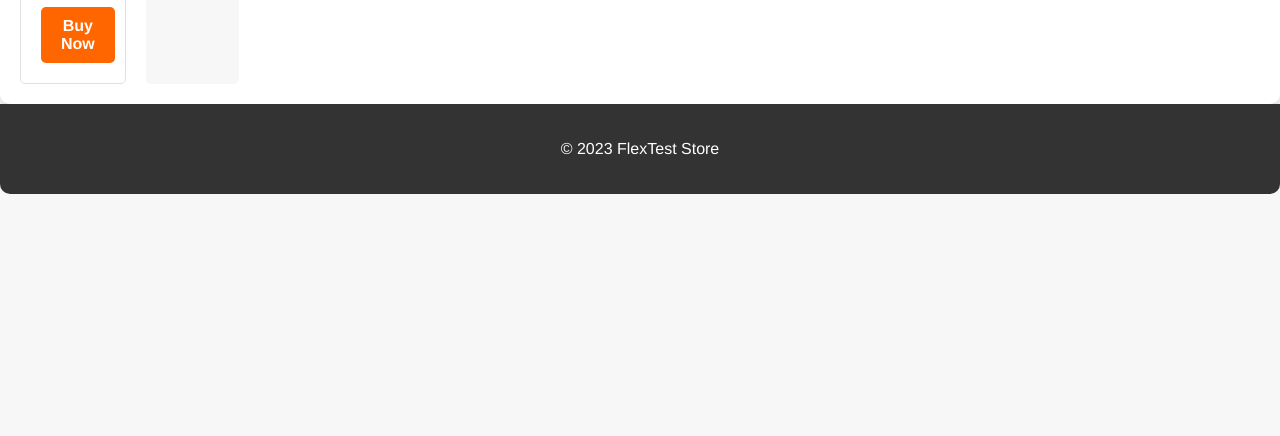
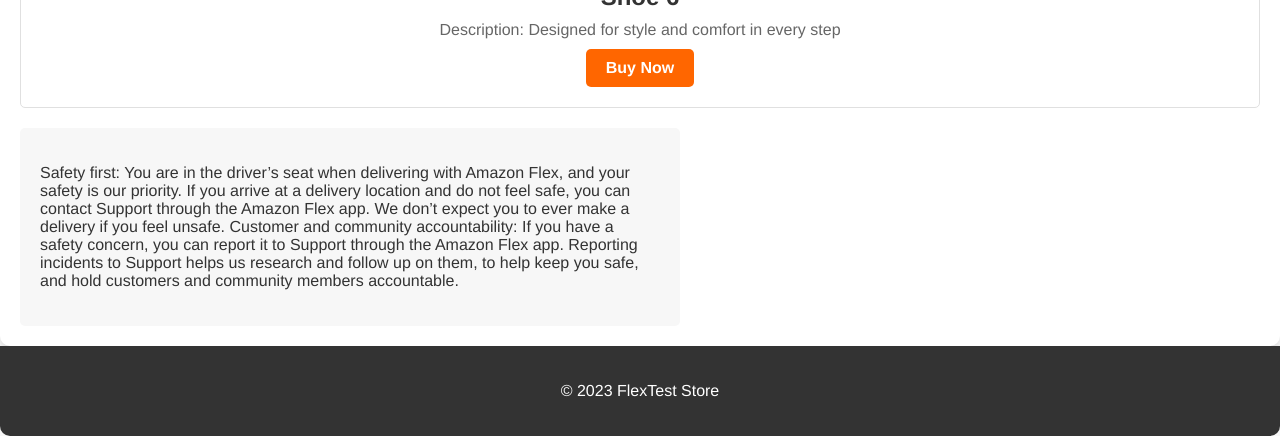
Before and after one commit to Mikail-Shaikh/TextFlexSafetyStore, a plain HTML site: page index.html in a window 1280 px wide. Shown: the part 2229-2665 px from the top of the page. Before the commit the page ends 2423 px from the top, so only its background shows below. Drawn offline with Linux system fonts and the light colour scheme.

Commit message:
Update styles.css

```diff
--- a/styles.css
+++ b/styles.css
@@ -22,7 +22,7 @@ header img {
 /* Main Content Styles */
 main {
     display: grid;
-    grid-template-columns: repeat(auto-fill, minmax(100px, 3fr)); /* Two products in a row */
+    grid-template-columns: repeat(auto-fill, minmax(1fr)); /* Two products in a row */
     gap: 20px;
     padding: 20px;
     background-color: #fff;
```
